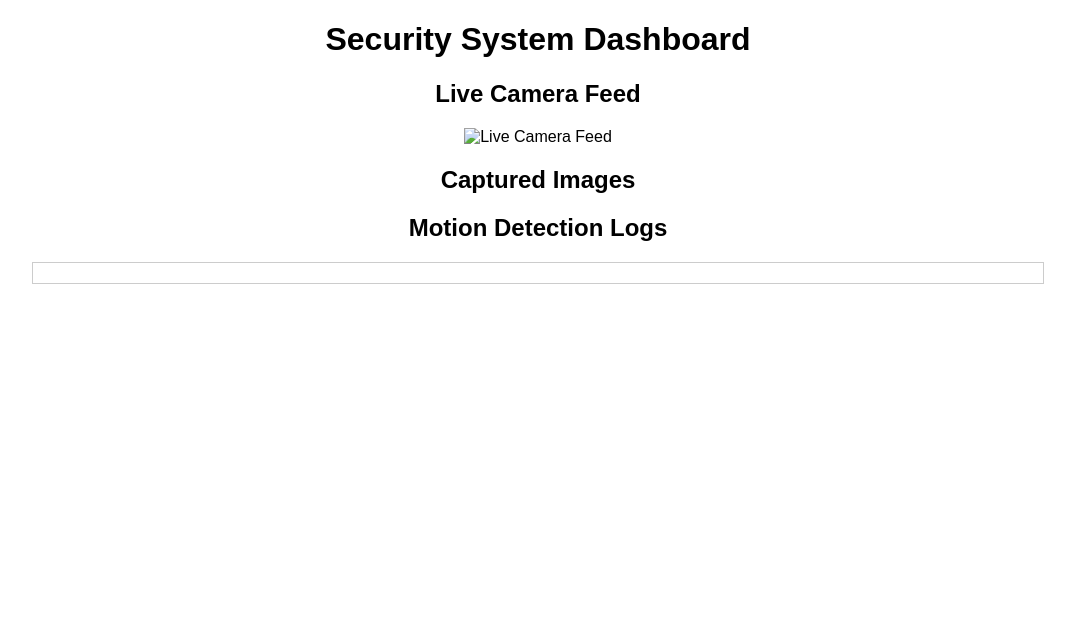
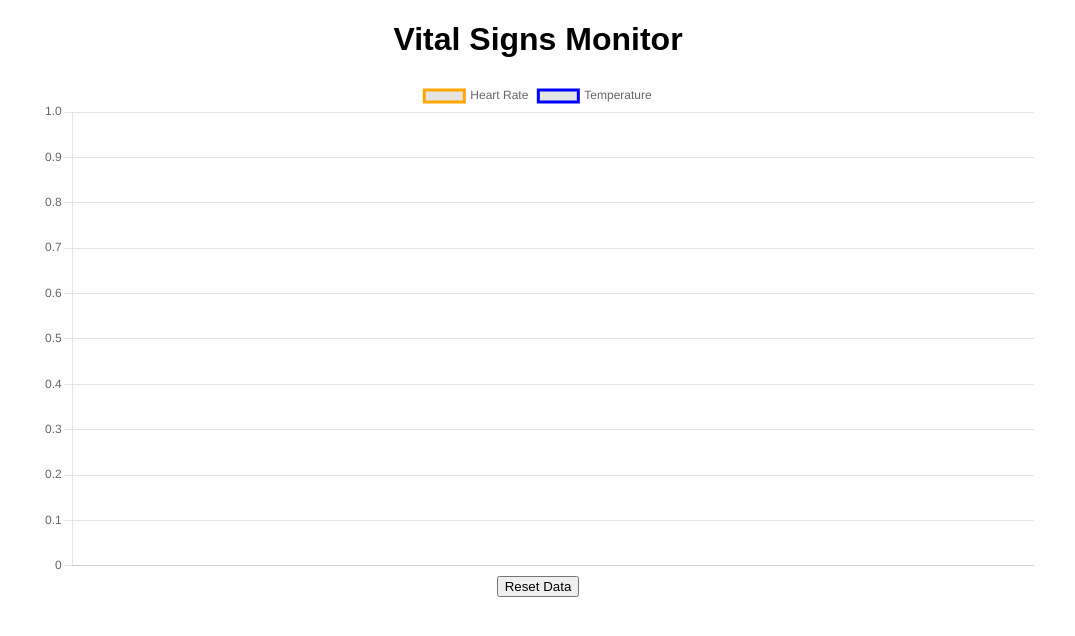
Before and after one commit to ElectroN41/hack, a plain HTML site: page index.html in a window 1280 px wide. Shown: the whole page, without its empty margins (102-1177 px from the left). Drawn offline with nearby package versions, Linux system fonts and the light colour scheme; no server answers.

Commit message:
Update index.html

```diff
--- a/index.html
+++ b/index.html
@@ -3,49 +3,94 @@
 <head>
     <meta charset="UTF-8">
     <meta name="viewport" content="width=device-width, initial-scale=1.0">
-    <title>Security System Dashboard</title>
+    <title>Vital Signs Monitor</title>
     <style>
-        body { font-family: Arial, sans-serif; text-align: center; }
-        .container { width: 80%; margin: auto; }
-        img { width: 100%; max-width: 600px; }
-        .log-container { max-height: 300px; overflow-y: auto; border: 1px solid #ccc; padding: 10px; }
+        body {
+            font-family: Arial, sans-serif;
+            margin: 20px;
+            text-align: center;
+        }
+        .alert {
+            background-color: red;
+            color: white;
+            padding: 10px;
+            margin-bottom: 10px;
+            display: none;
+        }
+        .chart-container {
+            width: 80%;
+            margin: auto;
+        }
+        canvas {
+            width: 100% !important;
+            height: auto !important;
+        }
     </style>
 </head>
 <body>
-    <h1>Security System Dashboard</h1>
+    <h1>Vital Signs Monitor</h1>
+    <div id="alert" class="alert"></div>
+    <div class="chart-container">
+        <canvas id="vitalChart"></canvas>
+    </div>
+    <button onclick="resetData()">Reset Data</button>
 
-    <div class="container">
-        <h2>Live Camera Feed</h2>
-        <img src="http://localhost:5000/video_feed" alt="Live Camera Feed">
+    <script src="https://cdn.jsdelivr.net/npm/chart.js"></script>
+    <script>
+        let vitalData = [];
+        const ctx = document.getElementById('vitalChart').getContext('2d');
+        const vitalChart = new Chart(ctx, {
+            type: 'line',
+            data: {
+                labels: [],
+                datasets: [
+                    { label: 'Heart Rate', borderColor: 'orange', data: [] },
+                    { label: 'Temperature', borderColor: 'blue', data: [] }
+                ]
+            },
+            options: {
+                responsive: true,
+                scales: { y: { beginAtZero: false } }
+            }
+        });
 
-        <h2>Captured Images</h2>
-        <div id="gallery"></div>
-
-        <h2>Motion Detection Logs</h2>
-        <div class="log-container" id="logContainer"></div>
-    </div>
-
-    <script>
-        function fetchLogs() {
-            fetch('/logs')
-                .then(response => response.json())
-                .then(data => {
-                    let logContainer = document.getElementById('logContainer');
-                    logContainer.innerHTML = data.logs.map(log => `<p>${log}</p>`).join('');
-                });
+        function fetchVitalSigns() {
+            return new Promise(resolve => {
+                setTimeout(() => {
+                    resolve({ heartRate: Math.floor(Math.random() * 40) + 60, temperature: (Math.random() * 2) + 36 });
+                }, 2000);
+            });
         }
 
-        function fetchImages() {
-            fetch('/images')
-                .then(response => response.json())
-                .then(data => {
-                    let gallery = document.getElementById('gallery');
-                    gallery.innerHTML = data.images.map(img => `<img src="static/${img}" alt="Captured">`).join('');
-                });
+        async function updateVitals() {
+            const newVitals = await fetchVitalSigns();
+            const time = new Date().toLocaleTimeString();
+            vitalData.push({ time, ...newVitals });
+            if (vitalData.length > 10) vitalData.shift();
+
+            vitalChart.data.labels = vitalData.map(v => v.time);
+            vitalChart.data.datasets[0].data = vitalData.map(v => v.heartRate);
+            vitalChart.data.datasets[1].data = vitalData.map(v => v.temperature);
+            vitalChart.update();
+
+            if (newVitals.heartRate < 60 || newVitals.heartRate > 100 || newVitals.temperature < 36 || newVitals.temperature > 38) {
+                document.getElementById('alert').textContent = `Abnormal vital signs detected: HR ${newVitals.heartRate} bpm, Temp ${newVitals.temperature.toFixed(1)}°C`;
+                document.getElementById('alert').style.display = 'block';
+            } else {
+                document.getElementById('alert').style.display = 'none';
+            }
         }
 
-        setInterval(fetchLogs, 5000);
-        setInterval(fetchImages, 10000);
+        function resetData() {
+            vitalData = [];
+            vitalChart.data.labels = [];
+            vitalChart.data.datasets[0].data = [];
+            vitalChart.data.datasets[1].data = [];
+            vitalChart.update();
+            document.getElementById('alert').style.display = 'none';
+        }
+
+        setInterval(updateVitals, 5000);
     </script>
 </body>
 </html>
```
